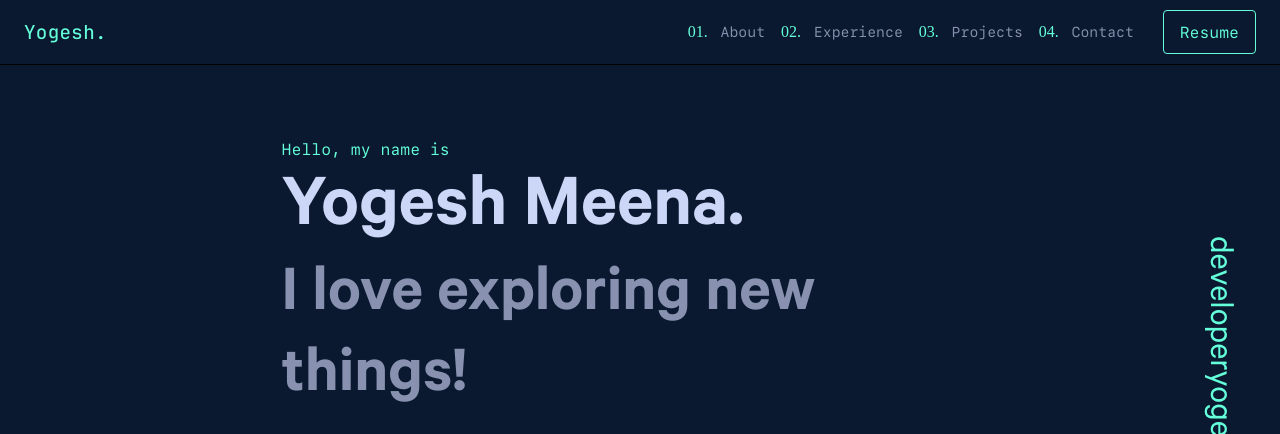
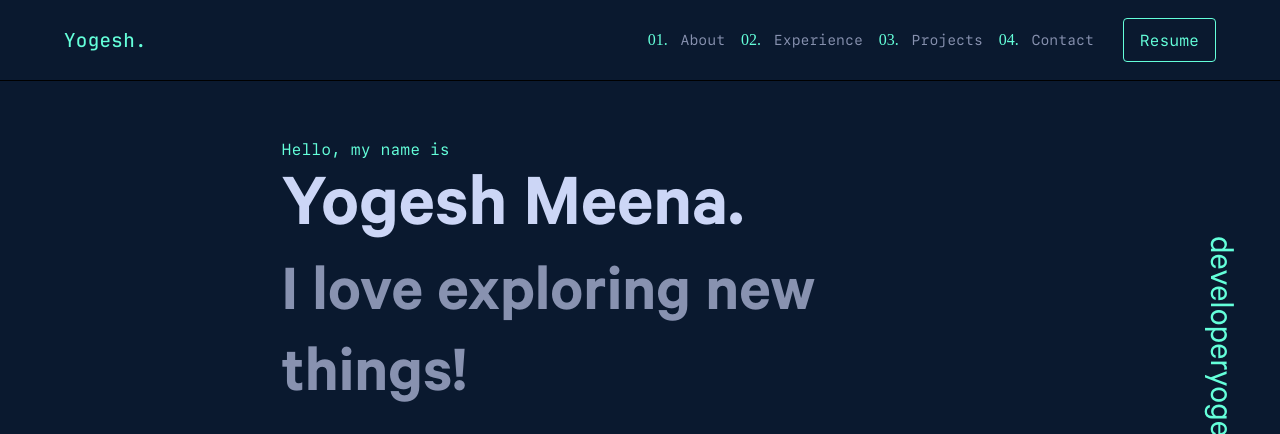
Before and after one commit to Yog5sh/Portfolio-Website, a plain HTML site: page index.html in a window 1280 px wide. Shown: the top 434 px of the page. Drawn offline with Linux system fonts and the light colour scheme.

Commit message:
Update style.css

```diff
--- a/style.css
+++ b/style.css
@@ -63,7 +63,7 @@ h1 {
     display: flex;
     justify-content: space-between;
     align-items: center;
-    padding: 1rem 1.5rem;
+    padding: 2.5rem 4rem;
     position: fixed;
     top: 0;
     left: 0;
```
